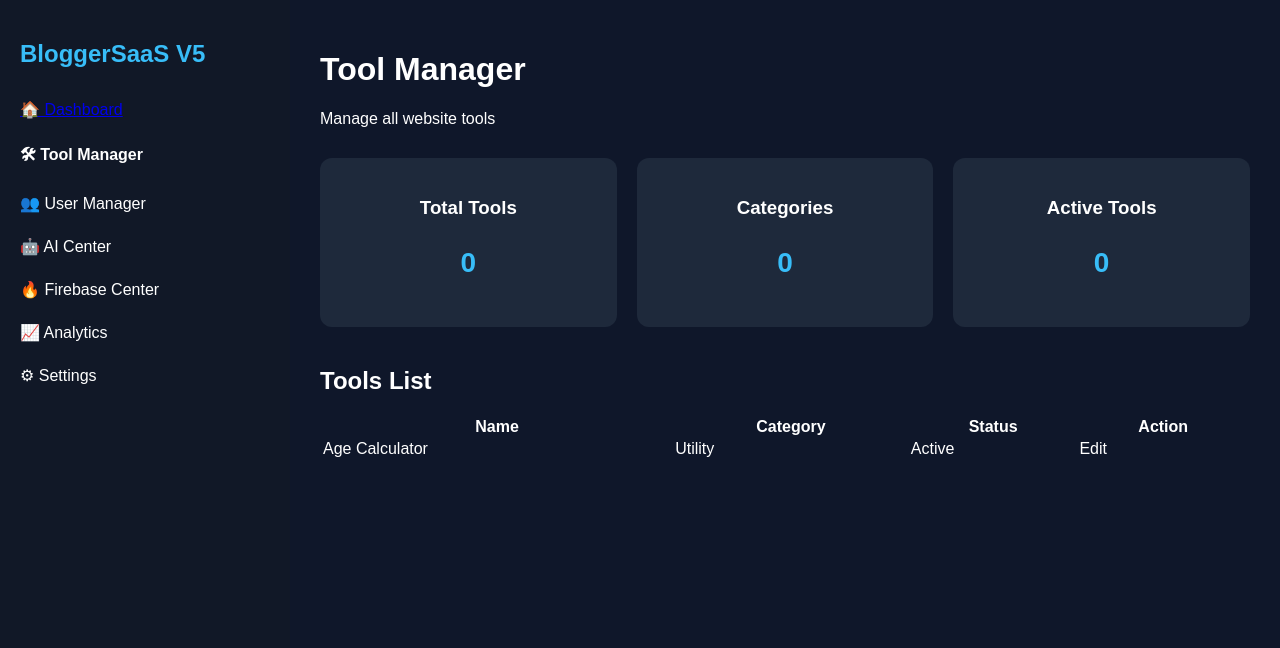
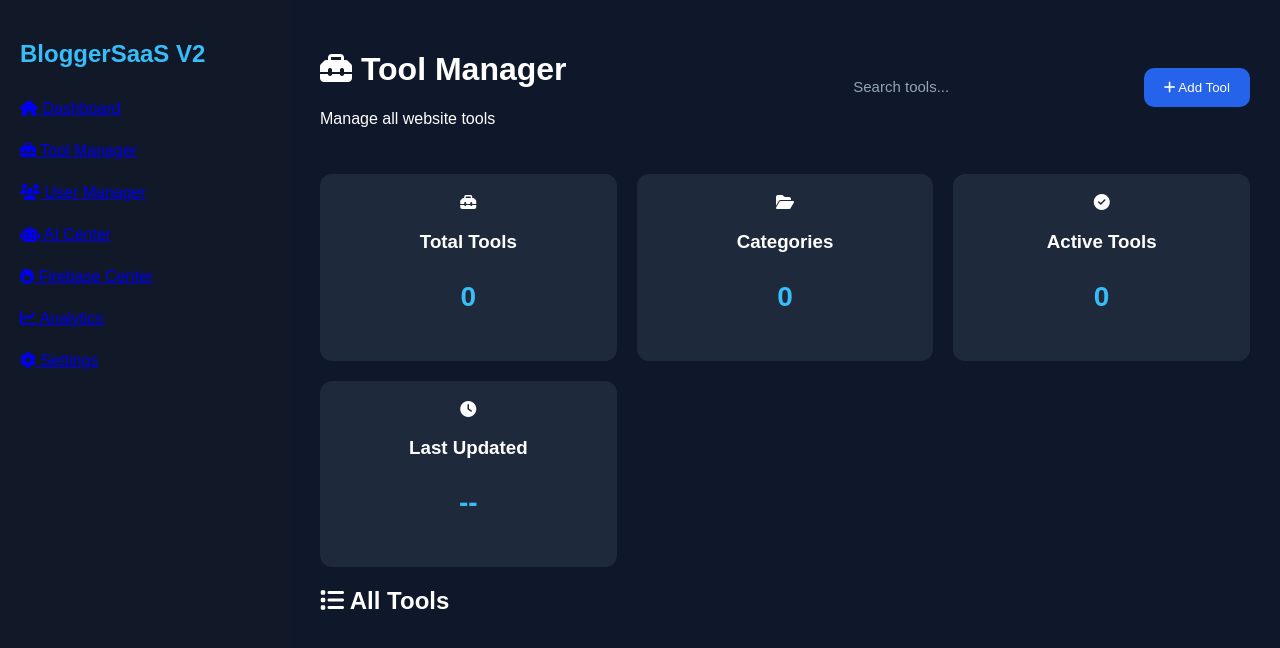
Before and after one commit to fatimamhaji786/BloggerSaaS-Ultimate-V5, a plain HTML site: page tool-manager.html in a window 1280 px wide. Drawn offline with Linux system fonts and the light colour scheme; no server answers.

Commit message:
Update tool-manager.html

```diff
--- a/tool-manager.html
+++ b/tool-manager.html
@@ -4,11 +4,19 @@
 <head>
 
 <meta charset="UTF-8">
-<meta name="viewport" content="width=device-width, initial-scale=1.0">
+<meta name="viewport"
+content="width=device-width,initial-scale=1.0">
 
-<title>Tool Manager</title>
+<title>Tool Manager • BloggerSaaS Ultimate V2</title>
 
-<link rel="stylesheet" href="../assets/css/dashboard.css">
+<link rel="stylesheet"
+href="../assets/css/dashboard.css">
+
+<link rel="stylesheet"
+href="../assets/css/tool-manager.css">
+
+<link rel="stylesheet"
+href="https://cdnjs.cloudflare.com/ajax/libs/font-awesome/6.5.2/css/all.min.css">
 
 </head>
 
@@ -16,23 +24,72 @@
 
 <div class="dashboard">
 
+<!-- ==========================
+Sidebar
+=========================== -->
+
 <aside class="sidebar">
 
-<h2>BloggerSaaS V5</h2>
+<h2>BloggerSaaS V2</h2>
 
 <ul>
 
-<li><a href="dashboard.html">🏠 Dashboard</a></li>
-<li><b>🛠 Tool Manager</b></li>
-<li>👥 User Manager</li>
-<li>🤖 AI Center</li>
-<li>🔥 Firebase Center</li>
-<li>📈 Analytics</li>
-<li>⚙ Settings</li>
+<li>
+<a href="dashboard.html">
+<i class="fas fa-home"></i>
+Dashboard
+</a>
+</li>
+
+<li class="active">
+<a href="#">
+<i class="fas fa-toolbox"></i>
+Tool Manager
+</a>
+</li>
+
+<li>
+<a href="user-manager.html">
+<i class="fas fa-users"></i>
+User Manager
+</a>
+</li>
+
+<li>
+<a href="ai-center.html">
+<i class="fas fa-robot"></i>
+AI Center
+</a>
+</li>
+
+<li>
+<a href="firebase-center.html">
+<i class="fas fa-fire"></i>
+Firebase Center
+</a>
+</li>
+
+<li>
+<a href="analytics.html">
+<i class="fas fa-chart-line"></i>
+Analytics
+</a>
+</li>
+
+<li>
+<a href="settings.html">
+<i class="fas fa-cog"></i>
+Settings
+</a>
+</li>
 
 </ul>
 
 </aside>
+
+<!-- ==========================
+Main Content
+=========================== -->
 
 <main class="content">
 
@@ -40,17 +97,45 @@
 
 <div>
 
-<h1>Tool Manager</h1>
+<h1>
+<i class="fas fa-toolbox"></i>
+Tool Manager
+</h1>
 
-<p>Manage all website tools</p>
+<p>
+Manage all website tools
+</p>
 
 </div>
 
-</header>
+<div>
+
+<input
+type="text"
+id="searchTool"
+placeholder="Search tools...">
+
+<button id="addToolBtn">
+
+<i class="fas fa-plus"></i>
+
+Add Tool
+
+</button>
+
+</div>
+
+  </header>
+
+  <!-- ==========================
+Dashboard Cards
+=========================== -->
 
 <section class="cards">
 
 <div class="card">
+
+<i class="fas fa-toolbox card-icon"></i>
 
 <h3>Total Tools</h3>
 
@@ -60,6 +145,8 @@
 
 <div class="card">
 
+<i class="fas fa-folder-open card-icon"></i>
+
 <h3>Categories</h3>
 
 <p id="totalCategories">0</p>
@@ -68,51 +155,130 @@
 
 <div class="card">
 
+<i class="fas fa-check-circle card-icon"></i>
+
 <h3>Active Tools</h3>
 
 <p id="activeTools">0</p>
 
 </div>
 
+<div class="card">
+
+<i class="fas fa-clock card-icon"></i>
+
+<h3>Last Updated</h3>
+
+<p id="lastUpdated">--</p>
+
+</div>
+
 </section>
 
-<section class="recent-activity">
+<!-- ==========================
+Tool List
+=========================== -->
 
-<h2>Tools List</h2>
+<section class="tool-section">
 
-<table width="100%">
+<div class="section-header">
 
-<tr>
+<h2>
 
-<th>Name</th>
+<i class="fas fa-list"></i>
 
-<th>Category</th>
+All Tools
 
-<th>Status</th>
+</h2>
 
-<th>Action</th>
+</div>
 
-</tr>
+<div id="toolGrid" class="tool-grid">
 
-<tr>
+<!-- Firebase tools load here -->
 
-<td>Age Calculator</td>
-
-<td>Utility</td>
-
-<td>Active</td>
-
-<td>Edit</td>
-
-</tr>
-
-</table>
+</div>
 
 </section>
+
+<!-- ==========================
+Add / Edit Tool Popup
+=========================== -->
+
+<div id="toolModal" class="modal">
+
+<div class="modal-content">
+
+<span class="close">&times;</span>
+
+<h2 id="modalTitle">
+
+<i class="fas fa-plus-circle"></i>
+
+Add New Tool
+
+</h2>
+
+<label>Tool Name</label>
+
+<input
+type="text"
+id="toolName"
+placeholder="Enter tool name">
+
+<label>Category</label>
+
+<input
+type="text"
+id="toolCategory"
+placeholder="Utility / SEO / PDF">
+
+<label>Tool URL</label>
+
+<input
+type="text"
+id="toolURL"
+placeholder="https://yourtool.com">
+
+<label>Description</label>
+
+<textarea
+id="toolDescription"
+placeholder="Tool description"></textarea>
+
+<button id="saveToolBtn">
+
+<i class="fas fa-save"></i>
+
+Save Tool
+
+</button>
+
+</div>
+
+  </div>
+
+  <!-- ==========================
+End Main Content
+=========================== -->
 
 </main>
 
 </div>
+
+<!-- ==========================
+Firebase Libraries
+=========================== -->
+
+<script src="https://www.gstatic.com/firebasejs/8.10.1/firebase-app.js"></script>
+
+<script src="https://www.gstatic.com/firebasejs/8.10.1/firebase-database.js"></script>
+
+<script src="https://www.gstatic.com/firebasejs/8.10.1/firebase-auth.js"></script>
+
+<!-- ==========================
+Tool Manager Script
+=========================== -->
 
 <script src="../assets/js/tool-manager.js"></script>
 
```
